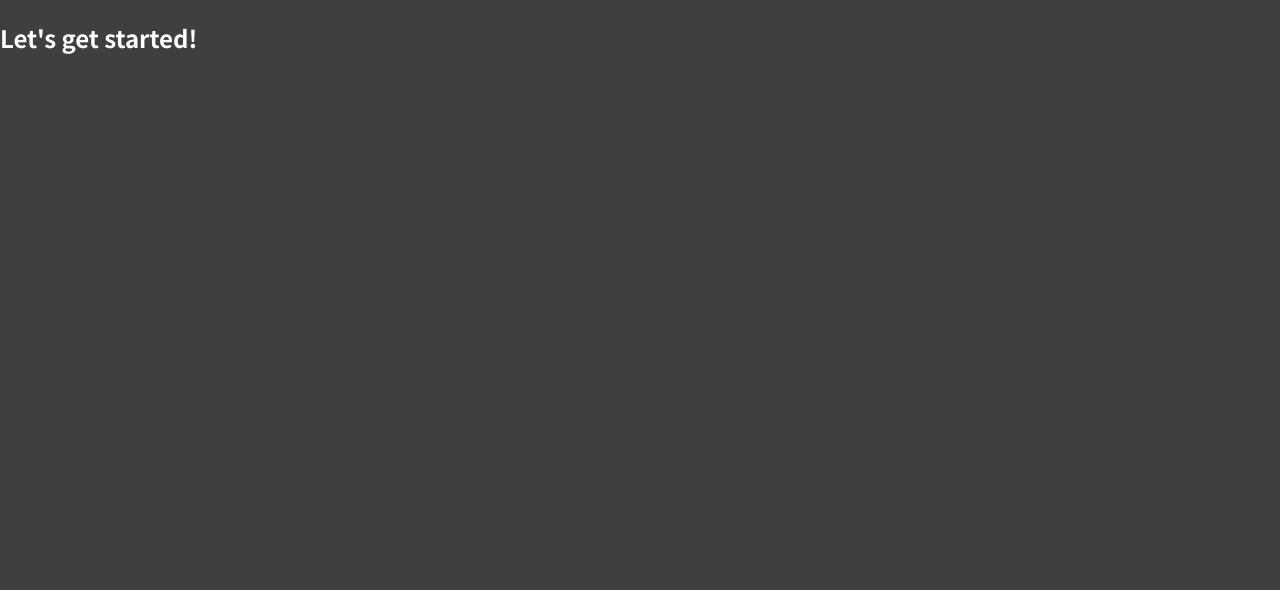
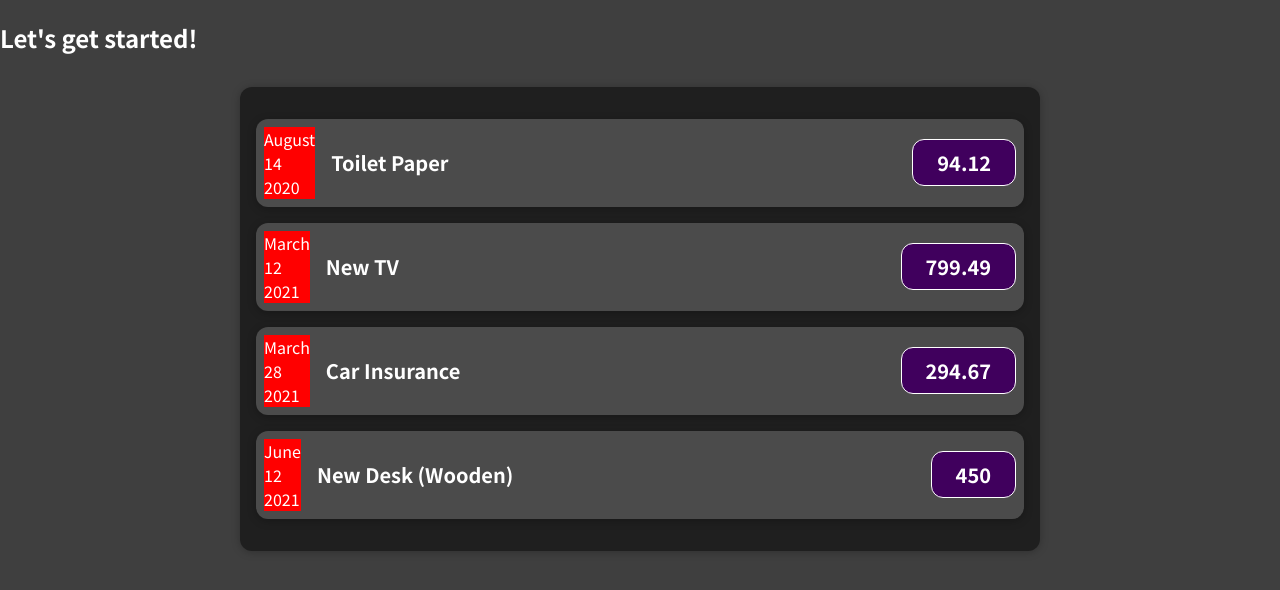
Before and after one commit to Jmorrissette1/Expense-Tracker, a JavaScript app in the folder expense-tracker/: page / in a window 1280 px wide. Shown: the top 590 px of the page. Built offline with nearby package versions, Linux system fonts and the light colour scheme.

Commit message:
solved issue

```diff
--- a/expense-tracker/src/App.js
+++ b/expense-tracker/src/App.js
@@ -1,4 +1,4 @@
-import ExpenseItem from "./components/ExpenseItem";
+
 import Expenses from "./components/Expenses";
 
 function App() {
@@ -27,7 +27,7 @@
   return (
     <div>
       <h2>Let's get started!</h2>
-      <Expenses></Expenses>
+      <Expenses items={expenses} />
     </div>
   );
 }
--- /dev/null
+++ b/expense-tracker/src/components/Expense.css
@@ -0,0 +1,9 @@
+.expenses {
+  padding: 1rem;
+  background-color: rgb(31, 31, 31);
+  margin: 2rem auto;
+  width: 50rem;
+  max-width: 95%;
+  border-radius: 12px;
+  box-shadow: 0 1px 8px rgba(0, 0, 0, 0.25);
+}
--- a/expense-tracker/src/components/Expenses.js
+++ b/expense-tracker/src/components/Expenses.js
@@ -1,19 +1,29 @@
-function Expenses (props){
-    const title = props.title
+import ExpenseItem from "./ExpenseItem";
+import './Expense.css';
+
+function Expenses(props){
 
     return(
+    <div className="expenses">
+    <ExpenseItem
+          title={props.items[0].title}
+          amount={props.items[0].amount}
+          date={props.items[0].date} />
+    <ExpenseItem
+          title={props.items[1].title}
+          amount={props.items[1].amount}
+          date={props.items[1].date} />
+    <ExpenseItem
+          title={props.items[2].title}
+          amount={props.items[2].amount}
+          date={props.items[2].date} />
+    <ExpenseItem
+          title={props.items[3].title}
+          amount={props.items[3].amount}
+          date={props.items[3].date} />
+    </div>
 
-         <div>{title}</div>
-
-
-        )
-
-
-    /*<ExpenseItem title={expenses[0].title} amount={expenses[0].amount} date={expenses[0].date}></ExpenseItem>
-    <ExpenseItem title={expenses[1].title} amount={expenses[1].amount} date={expenses[1].date}></ExpenseItem>
-    <ExpenseItem title={expenses[2].title} amount={expenses[2].amount} date={expenses[2].date}></ExpenseItem>
-    <ExpenseItem title={expenses[3].title} amount={expenses[3].amount} date={expenses[3].date}></ExpenseItem>*/
-
+    );
 
 }
 
```
Also changed, not shown: 1 other file (tests, documents, lock files or other folders).
